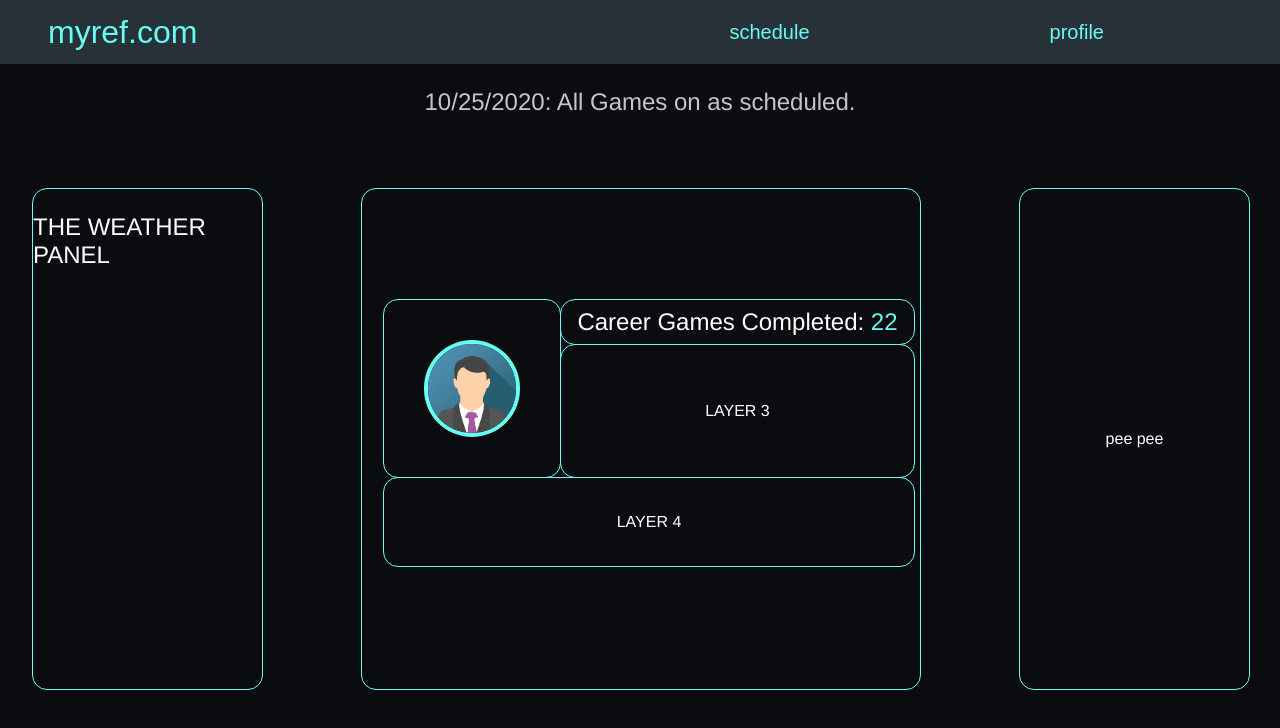
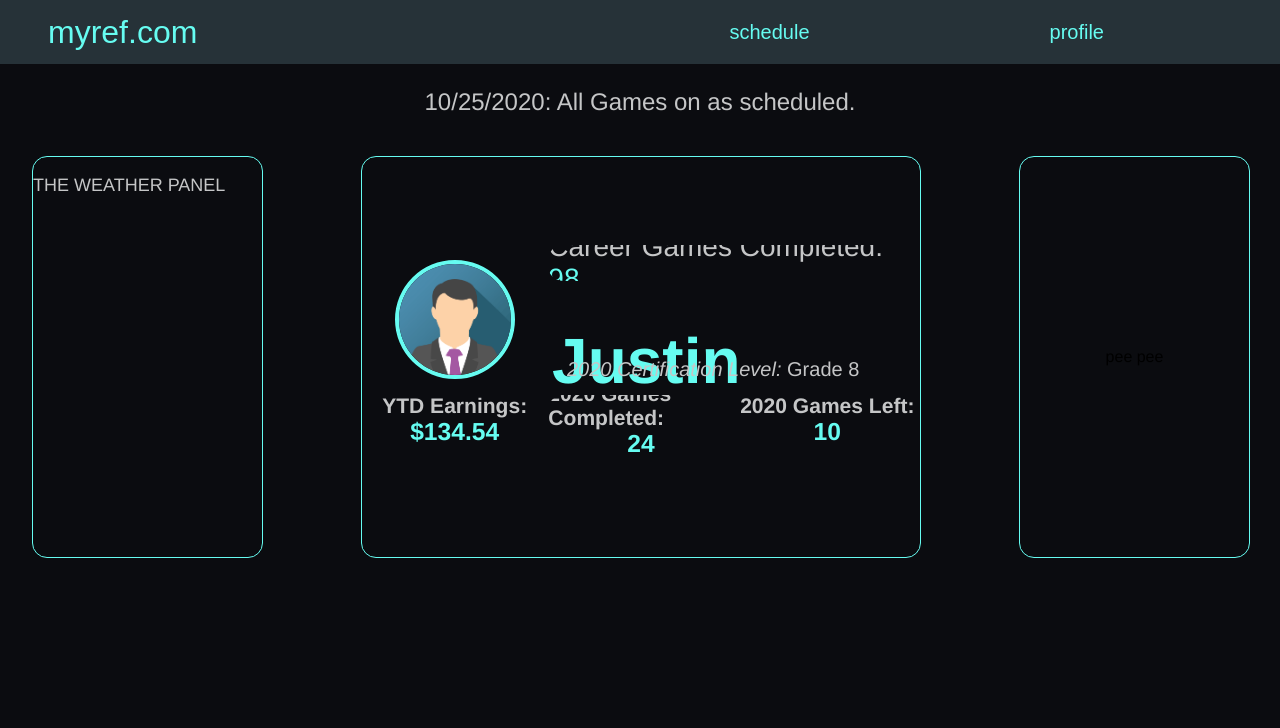
Before and after one commit to JRathbone/myrefapplication, an Angular app in the folder myrefapplication/: page / in a window 1280 px wide. Shown: the top 728 px of the page. Built offline with nearby package versions, Linux system fonts and the light colour scheme; a web font is replaced by a local one.

Commit message:
added structure to profile section

```diff
--- a/myrefapplication/src/app/landing/landing.component.css
+++ b/myrefapplication/src/app/landing/landing.component.css
@@ -3,12 +3,16 @@ mat-grid-list {
     margin-left: 2.5%;
 }
 .landing-container{
-    padding-top: 3rem;
+    padding-top: 1rem;
 }
-
+.profileList{
+    width:100%;
+    margin-left: 0;
+    color: #c5c6c7;
+    border: none;
+}
 mat-grid-tile {
     border-radius: 15px;
-    color: white;
     border: 1px solid #66fcf1;
 }
 
@@ -21,22 +25,51 @@ mat-grid-tile {
 .profile {
     width: 100%;
     margin-left:0;
+
 }
 
 img {
     border-radius: 50%;
-    height: 50%;
+    height: 75%;
     border: 4px solid #66fcf1;
 }
 .number{
     color: #66fcf1;
-    font-size: 24px;
+    margin-top: 0px;
+    text-align: center;
 }
 
 p {
-    font-size: 24px;
+    font-size: 18px;
 
 }
-mat-grid-tile .gamesCompleted{
-    justify-content: flex-end;
+.gamesCompleted{
+    position: absolute;
+    right: 5%;
+    font-size:28px;
 }
+
+.name{
+    color: #66fcf1;
+    font-size: 64px;
+    position: absolute;
+    left: 1%;
+    top: -10%;
+}
+.certLevel{
+    position: absolute;
+    left: 5%;
+    top: 50%;
+    font-size: 20px;
+}
+
+mat-grid-tile .stats {
+    color: #c5c6c7;
+    margin-left: 0;
+    border: none;
+    font-size: 18px;
+}
+
+h6{
+    text-align: center;
+}
--- a/myrefapplication/src/app/landing/landing.component.html
+++ b/myrefapplication/src/app/landing/landing.component.html
@@ -1,24 +1,37 @@
 <div class="landing-container">
-    <mat-grid-list cols="12" rowHeight="200px" gutterSize="100px">
+    <mat-grid-list cols="12" rowHeight="150px" gutterSize="100px">
       <mat-grid-tile colspan="3" rowspan="2">
           <div class="weather">
             <p>THE WEATHER PANEL</p>
           </div>
       </mat-grid-tile>
       <mat-grid-tile colspan="6" rowspan="2" class="profile">
-          <mat-grid-list cols="3" rowHeight="4:1" >
+          <mat-grid-list cols="3" rowHeight="5:1" class="profileList">
 
-            <mat-grid-tile colspan="1" rowspan="4">
+            <mat-grid-tile colspan="1" rowspan="4" class="profileList">
               <img src="../../assets/img_avatar.png" alt="Avatar">
             </mat-grid-tile>
 
-            <mat-grid-tile colspan="2" rowspan="1" class="gamesCompleted">
-               <p>Career Games Completed: <span class="number">22</span></p>
+            <mat-grid-tile colspan="2" rowspan="1" class="profileList">
+               <p class="gamesCompleted">Career Games Completed: <span class="number">98</span></p>
             </mat-grid-tile>
 
-            <mat-grid-tile colspan="2" rowspan="3">LAYER 3</mat-grid-tile>
+            <mat-grid-tile colspan="2" rowspan="3" class="profileList">
+              <h2 class="name">Justin Rathbone</h2>
+              <p class="certLevel"><i>2020 Certification Level:</i> Grade 8</p>
+            </mat-grid-tile>
 
-            <mat-grid-tile colspan="3" rowspan="2">LAYER 4</mat-grid-tile>
+            <mat-grid-tile colspan="1" rowspan="2" class="stats">
+              <h3>YTD Earnings: <br><h3 class="number">$134.54</h3></h3>
+            </mat-grid-tile>
+
+            <mat-grid-tile colspan="1" rowspan="2" class="stats">
+              <h3>2020 Games Completed: <br><h3 class="number">24</h3></h3>
+            </mat-grid-tile>
+
+            <mat-grid-tile colspan="1" rowspan="2" class="stats">
+              <h3>2020 Games Left: <br><h3 class="number">10</h3></h3>
+            </mat-grid-tile>
           </mat-grid-list>
       </mat-grid-tile>
       <mat-grid-tile colspan="3" rowspan="2"> pee pee</mat-grid-tile>
--- a/myrefapplication/src/styles.css
+++ b/myrefapplication/src/styles.css
@@ -3,3 +3,6 @@
 
 html, body { height: 100%; }
 body { margin: 0; font-family: 'Copse', "Helvetica Neue", sans-serif; background-color: #0B0C10; }
+p{
+    color: #c5c6c7;
+}
```
Also changed, not shown: myrefapplication/src/app/app.component.html (line endings or trailing spaces), myrefapplication/src/app/app.module.ts (line endings or trailing spaces).
